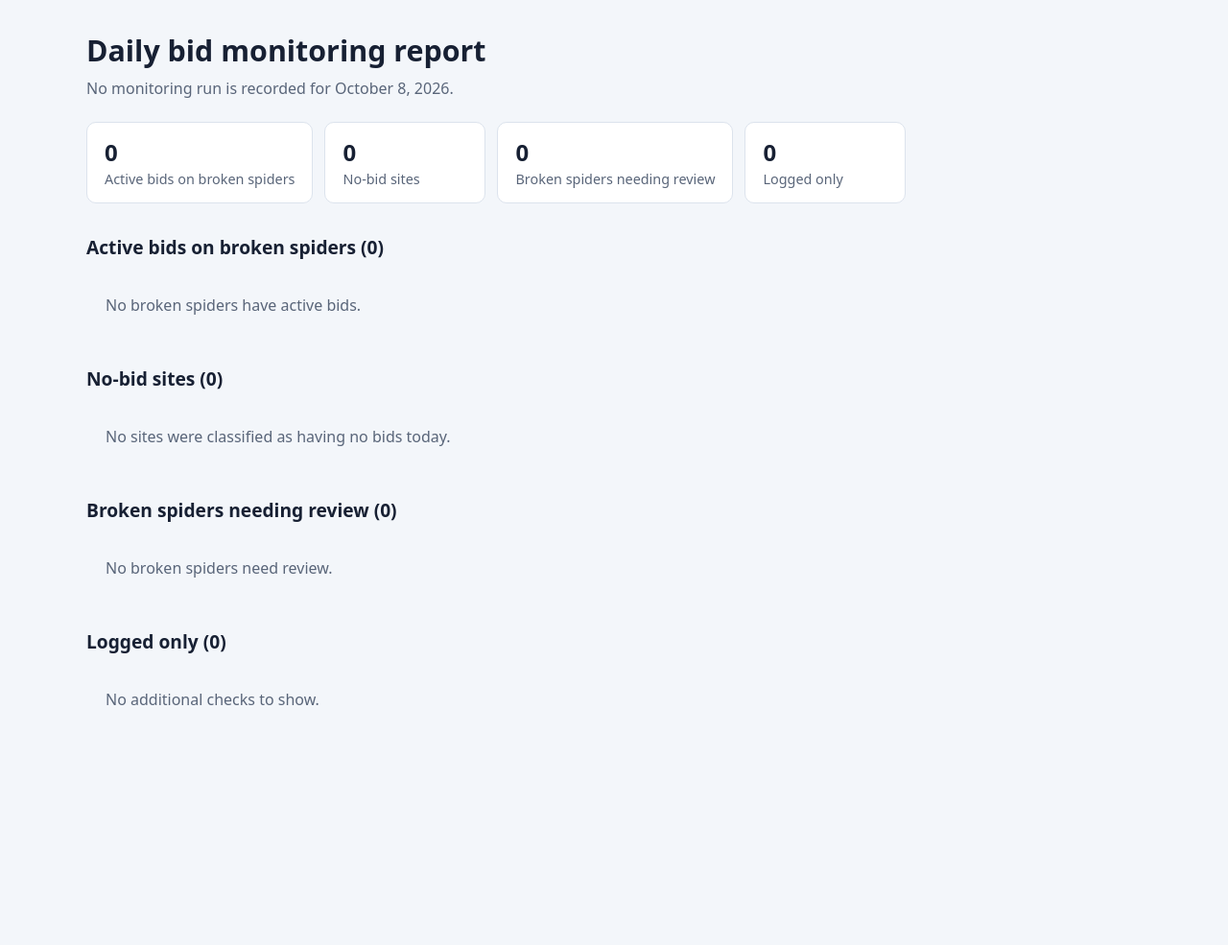
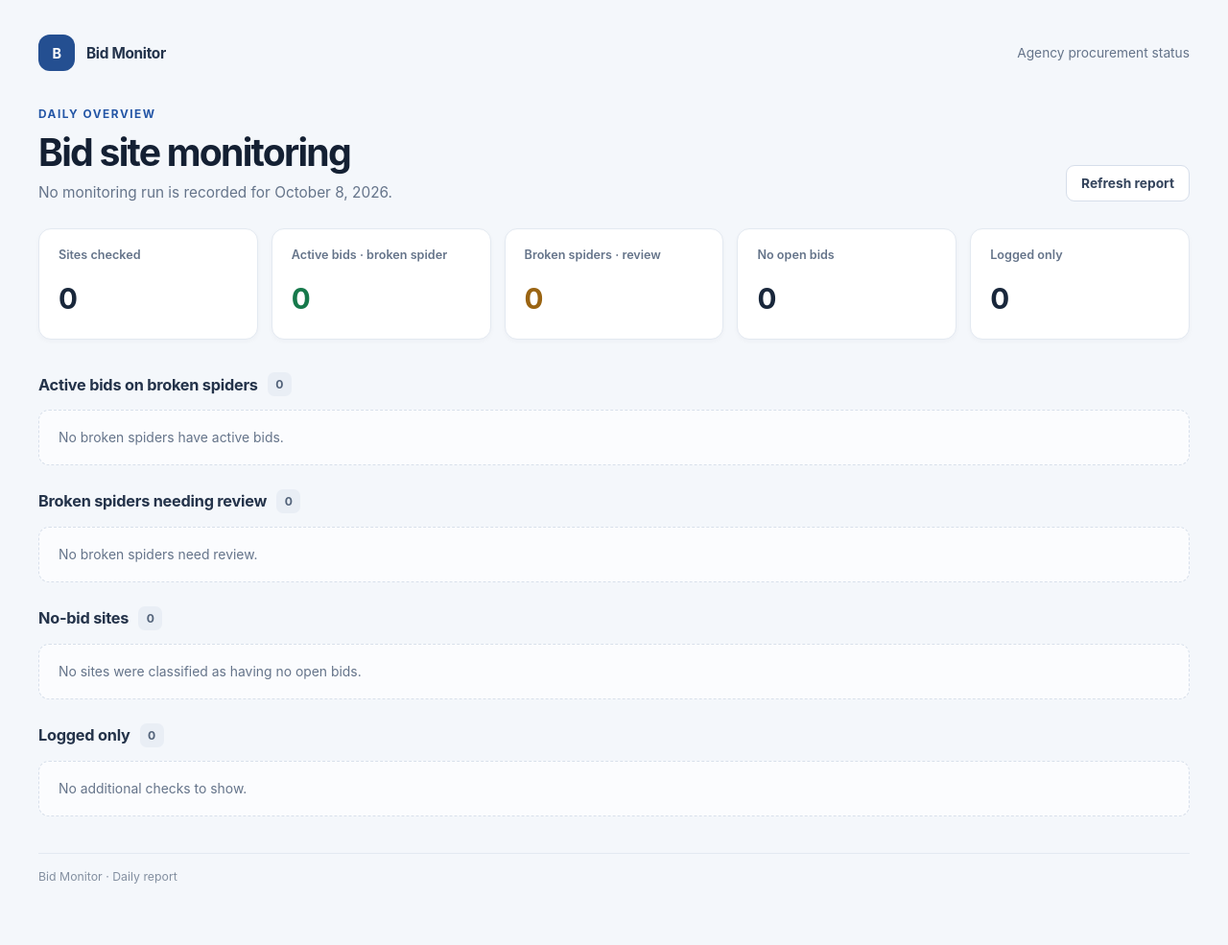
Before and after one commit to Upendra48/status_notifier, a Django app: page / in a window 1280 px wide. Shown: the whole page at 96% size. Before the commit the page ends 735 px from the top, so only its background shows below. Run offline with Django 5.2, Linux system fonts and the light colour scheme; data that the repository does not hold is empty.

Commit message:
feat: Show latest monitoring run on report page

```diff
--- a/monitors/models.py
+++ b/monitors/models.py
@@ -74,7 +74,7 @@ class AgencyMonitor(models.Model):
 
 
 class MonitorRun(models.Model):
-	run_date = models.DateField(unique=True)
+	run_date = models.DateField()
 	started_at = models.DateTimeField()
 	completed_at = models.DateTimeField(null=True, blank=True)
 
--- a/monitors/templates/monitors/daily_report.html
+++ b/monitors/templates/monitors/daily_report.html
@@ -3,72 +3,137 @@
 <head>
 	<meta charset="utf-8">
 	<meta name="viewport" content="width=device-width, initial-scale=1">
-	<title>Daily bid monitoring report</title>
+	<meta name="theme-color" content="#f4f7fb">
+	<title>Bid Monitor | Daily report</title>
 	<style>
 		:root {
 			color-scheme: light;
-			font-family: system-ui, -apple-system, BlinkMacSystemFont, "Segoe UI", sans-serif;
-			color: #172033;
-			background: #f3f6fa;
+			font-family: Inter, "Segoe UI", system-ui, -apple-system, sans-serif;
+			color: #182335;
+			background: #f4f7fb;
+			font-synthesis: none;
+			text-rendering: optimizeLegibility;
+			-webkit-font-smoothing: antialiased;
+			--muted: #65748a;
+			--line: #e3e9f1;
+			--surface: #fff;
+			--brand: #2456a6;
+			--green: #16794b;
+			--amber: #9a6412;
+			--red: #b33d47;
 		}
+		* { box-sizing: border-box; }
 		body { margin: 0; }
-		main { max-width: 1100px; margin: 0 auto; padding: 32px 20px 56px; }
-		h1 { margin: 0; font-size: 1.9rem; }
-		h2 { margin: 32px 0 12px; font-size: 1.2rem; }
-		.subtitle { margin: 8px 0 24px; color: #596579; }
-		.summary { display: flex; flex-wrap: wrap; gap: 12px; }
-		.metric { min-width: 130px; padding: 14px 18px; background: white; border: 1px solid #dce3ed; border-radius: 10px; }
-		.metric strong { display: block; font-size: 1.5rem; }
-		.metric span { color: #596579; font-size: .9rem; }
-		.table-wrap { overflow-x: auto; background: white; border: 1px solid #dce3ed; border-radius: 10px; }
-		table { width: 100%; border-collapse: collapse; min-width: 680px; }
-		th, td { padding: 12px 14px; text-align: left; border-bottom: 1px solid #e8edf3; vertical-align: top; }
-		th { background: #f8fafc; color: #465267; font-size: .82rem; letter-spacing: .03em; text-transform: uppercase; }
-		tr:last-child td { border-bottom: 0; }
-		a { color: #1558a6; }
-		.status { display: inline-block; padding: 3px 9px; border-radius: 999px; font-weight: 650; font-size: .82rem; }
-		.status-active { color: #14532d; background: #dcfce7; }
-		.status-no-bid { color: #334155; background: #e2e8f0; }
-		.status-review { color: #854d0e; background: #fef3c7; }
-		.muted { color: #64748b; }
-		.empty { padding: 20px; color: #596579; }
-		@media (max-width: 600px) { main { padding: 24px 12px 40px; } }
+		a { color: inherit; }
+		main { width: min(1200px, 100% - 40px); margin: 0 auto; padding: 36px 0 64px; }
+		.topbar { display: flex; align-items: center; justify-content: space-between; gap: 20px; margin-bottom: 38px; }
+		.brand { display: flex; align-items: center; gap: 12px; color: #23334b; font-size: .96rem; font-weight: 700; letter-spacing: -.02em; }
+		.brand-mark { display: grid; width: 38px; height: 38px; place-items: center; border-radius: 12px; color: #fff; background: #244f91; font-size: .9rem; font-weight: 750; }
+		.topbar-note { color: var(--muted); font-size: .86rem; }
+		.eyebrow { margin: 0 0 10px; color: var(--brand); font-size: .74rem; font-weight: 750; letter-spacing: .13em; text-transform: uppercase; }
+		h1 { margin: 0; color: #142033; font-size: clamp(1.8rem, 4vw, 2.45rem); letter-spacing: -.045em; line-height: 1.15; }
+		.intro { display: flex; align-items: end; justify-content: space-between; gap: 24px; margin-bottom: 28px; }
+		.subtitle { margin: 10px 0 0; color: var(--muted); font-size: .96rem; }
+		.refresh { flex: none; display: inline-flex; align-items: center; gap: 8px; padding: 10px 15px; border: 1px solid #d6deea; border-radius: 9px; color: #34445c; background: #fff; font-size: .86rem; font-weight: 650; text-decoration: none; transition: border-color .15s, background .15s; }
+		.refresh:hover { border-color: #aabbd3; background: #f9fbfe; }
+		.summary { display: grid; grid-template-columns: repeat(5, minmax(0, 1fr)); gap: 14px; margin-bottom: 34px; }
+		.metric { min-height: 116px; padding: 18px 20px; border: 1px solid var(--line); border-radius: 13px; background: var(--surface); box-shadow: 0 2px 5px #18233508; }
+		.metric-label { display: block; min-height: 2.5em; color: var(--muted); font-size: .79rem; font-weight: 600; line-height: 1.35; }
+		.metric-value { display: block; margin-top: 8px; color: #19273b; font-size: 1.85rem; font-weight: 720; letter-spacing: -.05em; line-height: 1; }
+		.metric-active .metric-value { color: var(--green); }
+		.metric-review .metric-value { color: var(--amber); }
+		.section { margin-top: 25px; }
+		.section-heading { display: flex; align-items: center; gap: 10px; margin: 0 0 12px; color: #24334a; font-size: 1.02rem; font-weight: 700; letter-spacing: -.015em; }
+		.section-count { display: inline-grid; min-width: 25px; height: 25px; padding: 0 7px; place-items: center; border-radius: 7px; color: #53637a; background: #e9eef5; font-size: .76rem; font-weight: 700; }
+		.table-wrap { overflow: auto; border: 1px solid var(--line); border-radius: 12px; background: var(--surface); box-shadow: 0 2px 5px #18233508; }
+		table { width: 100%; min-width: 700px; border-collapse: collapse; }
+		th, td { padding: 13px 16px; border-bottom: 1px solid #edf1f6; text-align: left; vertical-align: middle; }
+		th { color: #6a778b; background: #f9fafc; font-size: .7rem; font-weight: 700; letter-spacing: .075em; text-transform: uppercase; white-space: nowrap; }
+		td { color: #38475c; font-size: .86rem; }
+		tbody tr:last-child td { border-bottom: 0; }
+		tbody tr:hover { background: #fafcff; }
+		.agency-link { color: #243b5c; font-weight: 650; text-decoration: none; }
+		.agency-link:hover { color: var(--brand); text-decoration: underline; text-underline-offset: 3px; }
+		.ecgains, .time { color: var(--muted); font-size: .81rem; white-space: nowrap; }
+		.pill { display: inline-flex; align-items: center; gap: 6px; padding: 4px 9px; border-radius: 999px; font-size: .74rem; font-weight: 700; white-space: nowrap; }
+		.pill-active { color: #176c45; background: #e7f5ed; }
+		.pill-no-bid { color: #526176; background: #edf1f5; }
+		.pill-review { color: #8a5b0f; background: #fff4db; }
+		.pill-error { color: #a43540; background: #fdebed; }
+		.pill-broken { color: #a43540; background: #fdebed; }
+		.pill-healthy { color: #526176; background: #edf1f5; }
+		.reason { display: block; max-width: 290px; margin-top: 4px; color: var(--muted); font-size: .78rem; overflow-wrap: anywhere; }
+		.empty { padding: 20px; border: 1px dashed #d8e0eb; border-radius: 11px; color: var(--muted); background: #fbfcfe; font-size: .87rem; }
+		.footer { margin-top: 38px; padding-top: 16px; border-top: 1px solid var(--line); color: #8490a1; font-size: .77rem; }
+		@media (max-width: 980px) { .summary { grid-template-columns: repeat(3, minmax(0, 1fr)); } }
+		@media (max-width: 620px) {
+			main { width: min(100% - 28px, 1200px); padding: 22px 0 40px; }
+			.topbar { margin-bottom: 30px; }
+			.topbar-note { display: none; }
+			.intro { align-items: start; flex-direction: column; gap: 16px; }
+			.summary { grid-template-columns: repeat(2, minmax(0, 1fr)); gap: 10px; margin-bottom: 27px; }
+			.metric { min-height: 101px; padding: 15px; }
+			.metric-value { font-size: 1.65rem; }
+			.section { margin-top: 22px; }
+			th, td { padding: 12px; }
+		}
+		@media print {
+			:root { background: #fff; }
+			main { width: 100%; padding: 0; }
+			.topbar-note, .refresh { display: none; }
+			.metric, .table-wrap { box-shadow: none; }
+			.table-wrap { overflow: visible; }
+			table { min-width: 0; }
+			th, td { padding: 8px; font-size: 9pt; }
+			.section { break-inside: avoid; }
+		}
 	</style>
 </head>
 <body>
 <main>
-	<h1>Daily bid monitoring report</h1>
+	<header class="topbar">
+		<div class="brand"><span class="brand-mark" aria-hidden="true">B</span>Bid Monitor</div>
+		<span class="topbar-note">Agency procurement status</span>
+	</header>
+
+	<section class="intro" aria-labelledby="page-title">
+		<div>
+			<p class="eyebrow">Daily overview</p>
+			<h1 id="page-title">Bid site monitoring</h1>
 			<p class="subtitle">
 				{% if run %}
-			{{ run.run_date|date:"F j, Y" }} ·
-			{% if run.completed_at %}Completed {{ run.completed_at|date:"g:i A" }}{% else %}Run in progress{% endif %}
+					{{ run.run_date|date:"F j, Y" }}
+					{% if run.completed_at %} · Updated {{ run.completed_at|date:"g:i A" }}{% else %} · Check in progress{% endif %}
 				{% else %}
 					No monitoring run is recorded for {{ today|date:"F j, Y" }}.
 				{% endif %}
 			</p>
+		</div>
+		<a class="refresh" href="{% url 'daily_report' %}" aria-label="Refresh daily report">Refresh report</a>
+	</section>
 
-	<div class="summary" aria-label="Daily status totals">
-		<div class="metric"><strong>{{ active_count }}</strong><span>Active bids on broken spiders</span></div>
-		<div class="metric"><strong>{{ no_bid_count }}</strong><span>No-bid sites</span></div>
-		<div class="metric"><strong>{{ review_count }}</strong><span>Broken spiders needing review</span></div>
-		<div class="metric"><strong>{{ logged_count }}</strong><span>Logged only</span></div>
-		{% if run %}<div class="metric"><strong>{{ run.total_agencies }}</strong><span>Sites checked</span></div>{% endif %}
-	</div>
+	<section class="summary" aria-label="Daily monitoring summary">
+		<div class="metric"><span class="metric-label">Sites checked</span><strong class="metric-value">{% if run %}{{ run.total_agencies }}{% else %}0{% endif %}</strong></div>
+		<div class="metric metric-active"><span class="metric-label">Active bids · broken spider</span><strong class="metric-value">{{ active_count }}</strong></div>
+		<div class="metric metric-review"><span class="metric-label">Broken spiders · review</span><strong class="metric-value">{{ review_count }}</strong></div>
+		<div class="metric"><span class="metric-label">No open bids</span><strong class="metric-value">{{ no_bid_count }}</strong></div>
+		<div class="metric"><span class="metric-label">Logged only</span><strong class="metric-value">{{ logged_count }}</strong></div>
+	</section>
 
-	<section aria-labelledby="active-heading">
-		<h2 id="active-heading">Active bids on broken spiders ({{ active_count }})</h2>
+	<section class="section" aria-labelledby="active-heading">
+		<h2 class="section-heading" id="active-heading">Active bids on broken spiders <span class="section-count">{{ active_count }}</span></h2>
 		{% if active_checks %}
 			<div class="table-wrap">
 				<table>
-					<thead><tr><th>Agency</th><th>EC Gains</th><th>Open entries</th><th>Result</th><th>Checked</th></tr></thead>
+					<thead><tr><th>Agency</th><th>EC Gains</th><th>Open entries</th><th>Reason</th><th>Checked</th></tr></thead>
 					<tbody>
 					{% for check in active_checks %}
 						<tr>
-							<td><a href="{{ check.agency.agency_url }}">{{ check.agency.agency_name }}</a></td>
-							<td>{{ check.agency.ecgains }}</td>
+							<td><a class="agency-link" href="{{ check.agency.agency_url }}" target="_blank" rel="noopener noreferrer">{{ check.agency.agency_name }}</a></td>
+							<td class="ecgains">{{ check.agency.ecgains }}</td>
 							<td>{{ check.entries_found }}</td>
-							<td><span class="status status-active">{{ check.get_status_display }}</span> <span class="muted">{{ check.reason }}</span></td>
-							<td>{{ check.checked_at|date:"g:i A" }}</td>
+							<td><span class="pill pill-active">{{ check.get_status_display }}</span><span class="reason">{{ check.reason }}</span></td>
+							<td class="time">{{ check.checked_at|date:"g:i A" }}</td>
 						</tr>
 					{% endfor %}
 					</tbody>
@@ -77,41 +142,20 @@
 		{% else %}<p class="empty">No broken spiders have active bids.</p>{% endif %}
 	</section>
 
-	<section aria-labelledby="no-bid-heading">
-		<h2 id="no-bid-heading">No-bid sites ({{ no_bid_count }})</h2>
-		{% if no_bid_checks %}
-			<div class="table-wrap">
-				<table>
-					<thead><tr><th>Site</th><th>Entries</th><th>Result</th><th>Checked</th></tr></thead>
-					<tbody>
-					{% for check in no_bid_checks %}
-						<tr>
-							<td><a href="{{ check.agency.agency_url }}">{{ check.agency.agency_name }}</a></td>
-							<td>{{ check.entries_found }}</td>
-							<td><span class="status status-no-bid">{{ check.get_status_display }}</span> <span class="muted">{{ check.reason }}</span></td>
-							<td>{{ check.checked_at|date:"g:i A" }}</td>
-						</tr>
-					{% endfor %}
-					</tbody>
-				</table>
-			</div>
-		{% else %}<p class="empty">No sites were classified as having no bids today.</p>{% endif %}
-	</section>
-
-	<section aria-labelledby="review-heading">
-		<h2 id="review-heading">Broken spiders needing review ({{ review_count }})</h2>
+	<section class="section" aria-labelledby="review-heading">
+		<h2 class="section-heading" id="review-heading">Broken spiders needing review <span class="section-count">{{ review_count }}</span></h2>
 		{% if review_checks %}
 			<div class="table-wrap">
 				<table>
-					<thead><tr><th>Agency</th><th>EC Gains</th><th>Status</th><th>Reason / error</th><th>Checked</th></tr></thead>
+					<thead><tr><th>Agency</th><th>EC Gains</th><th>Status</th><th>Details</th><th>Checked</th></tr></thead>
 					<tbody>
 					{% for check in review_checks %}
 						<tr>
-							<td><a href="{{ check.agency.agency_url }}">{{ check.agency.agency_name }}</a></td>
-							<td>{{ check.agency.ecgains }}</td>
-							<td><span class="status status-review">{{ check.get_status_display }}</span></td>
+							<td><a class="agency-link" href="{{ check.agency.agency_url }}" target="_blank" rel="noopener noreferrer">{{ check.agency.agency_name }}</a></td>
+							<td class="ecgains">{{ check.agency.ecgains }}</td>
+							<td><span class="pill {% if check.status == 'ERROR' %}pill-error{% else %}pill-review{% endif %}">{{ check.get_status_display }}</span></td>
 							<td>{{ check.error|default:check.reason }}</td>
-							<td>{{ check.checked_at|date:"g:i A" }}</td>
+							<td class="time">{{ check.checked_at|date:"g:i A" }}</td>
 						</tr>
 					{% endfor %}
 					</tbody>
@@ -120,21 +164,43 @@
 		{% else %}<p class="empty">No broken spiders need review.</p>{% endif %}
 	</section>
 
-	<section aria-labelledby="logged-heading">
-		<h2 id="logged-heading">Logged only ({{ logged_count }})</h2>
+	<section class="section" aria-labelledby="no-bid-heading">
+		<h2 class="section-heading" id="no-bid-heading">No-bid sites <span class="section-count">{{ no_bid_count }}</span></h2>
+		{% if no_bid_checks %}
+			<div class="table-wrap">
+				<table>
+					<thead><tr><th>Agency</th><th>EC Gains</th><th>Spider status</th><th>Check result</th><th>Checked</th></tr></thead>
+					<tbody>
+					{% for check in no_bid_checks %}
+						<tr>
+							<td><a class="agency-link" href="{{ check.agency.agency_url }}" target="_blank" rel="noopener noreferrer">{{ check.agency.agency_name }}</a></td>
+							<td class="ecgains">{{ check.agency.ecgains }}</td>
+							<td><span class="pill {% if check.broken_at_check %}pill-broken{% else %}pill-healthy{% endif %}">{% if check.broken_at_check %}Broken{% else %}Healthy{% endif %}</span></td>
+							<td><span class="pill pill-no-bid">{{ check.get_status_display }}</span><span class="reason">{{ check.reason }}</span></td>
+							<td class="time">{{ check.checked_at|date:"g:i A" }}</td>
+						</tr>
+					{% endfor %}
+					</tbody>
+				</table>
+			</div>
+		{% else %}<p class="empty">No sites were classified as having no open bids.</p>{% endif %}
+	</section>
+
+	<section class="section" aria-labelledby="logged-heading">
+		<h2 class="section-heading" id="logged-heading">Logged only <span class="section-count">{{ logged_count }}</span></h2>
 		{% if logged_checks %}
 			<div class="table-wrap">
 				<table>
-					<thead><tr><th>Agency</th><th>EC Gains</th><th>Status</th><th>Reason / error</th><th>Spider broken</th><th>Checked</th></tr></thead>
+					<thead><tr><th>Agency</th><th>EC Gains</th><th>Status</th><th>Details</th><th>Spider</th><th>Checked</th></tr></thead>
 					<tbody>
 					{% for check in logged_checks %}
 						<tr>
-							<td><a href="{{ check.agency.agency_url }}">{{ check.agency.agency_name }}</a></td>
-							<td>{{ check.agency.ecgains }}</td>
-							<td>{{ check.get_status_display }}</td>
+							<td><a class="agency-link" href="{{ check.agency.agency_url }}" target="_blank" rel="noopener noreferrer">{{ check.agency.agency_name }}</a></td>
+							<td class="ecgains">{{ check.agency.ecgains }}</td>
+							<td><span class="pill {% if check.status == 'ERROR' %}pill-error{% elif check.status == 'ACTIVE' %}pill-active{% else %}pill-review{% endif %}">{{ check.get_status_display }}</span></td>
 							<td>{{ check.error|default:check.reason }}</td>
-							<td>{% if check.broken_at_check %}Yes{% else %}No{% endif %}</td>
-							<td>{{ check.checked_at|date:"g:i A" }}</td>
+							<td><span class="pill pill-healthy">Healthy</span></td>
+							<td class="time">{{ check.checked_at|date:"g:i A" }}</td>
 						</tr>
 					{% endfor %}
 					</tbody>
@@ -142,6 +208,8 @@
 			</div>
 		{% else %}<p class="empty">No additional checks to show.</p>{% endif %}
 	</section>
+
+	<footer class="footer">Bid Monitor · Daily report{% if run %} · {{ run.run_date|date:"Y-m-d" }}{% endif %}</footer>
 </main>
 </body>
 </html>
```
Also changed, not shown: monitors/management/commands/check_agencies.py (+4 -3 lines), monitors/tests.py (+19 -9 lines), README.md, monitors/migrations/0007_alter_monitorrun_run_date.py (added), monitors/tests/test.py (deleted), 1 other file. Lines whose indentation alone changed are shown as unchanged.
